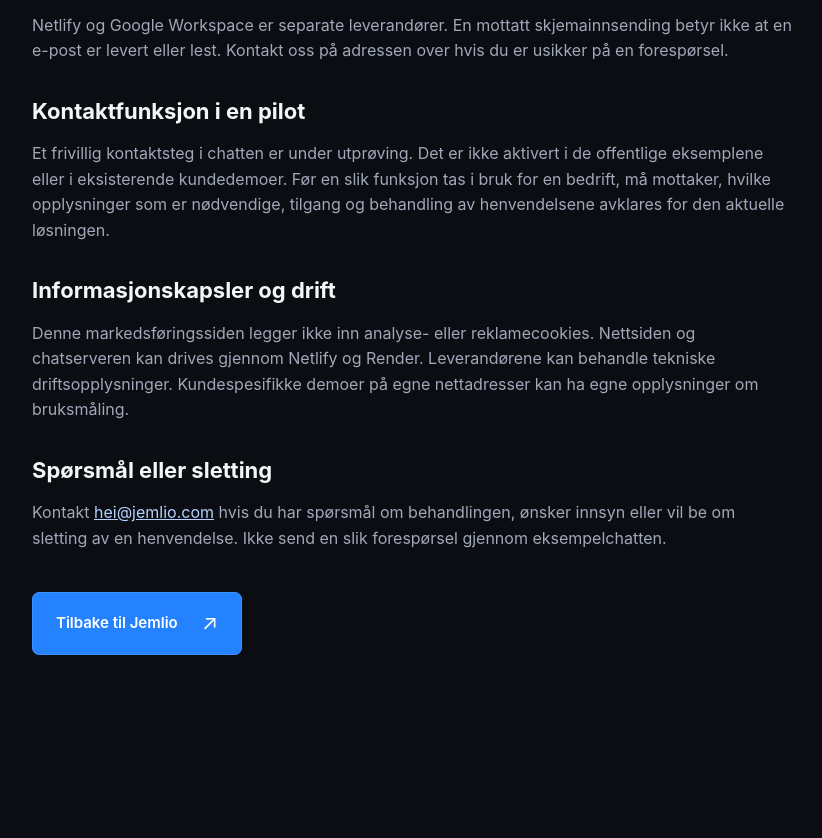
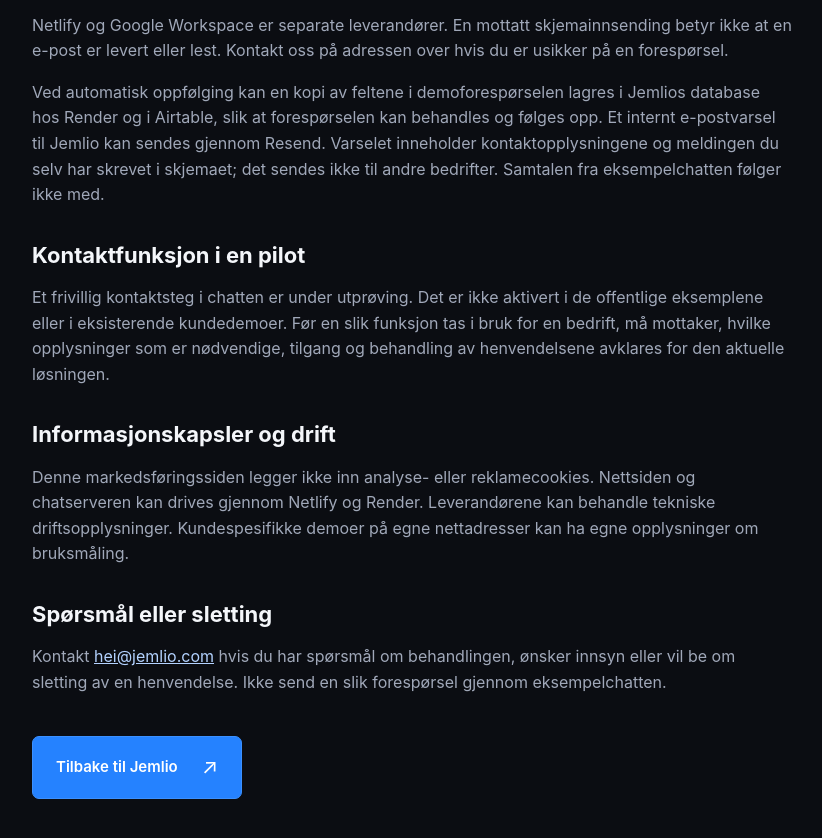
Before and after one commit to BlaskeBlisk1/nova-dynamics-bot-server, a website: page public/marketing/privacy.html in a window 1280 px wide. Shown: the part 1026-1864 px from the top of the page, without its empty margins (228-1050 px from the left). Before the commit the page ends 1771 px from the top, so only its background shows below. Drawn offline with Linux system fonts and the light colour scheme.

Commit message:
Publish approved Jemlio enquiry privacy wording from PR #22

```diff
--- a/public/marketing/privacy.html
+++ b/public/marketing/privacy.html
@@ -3,6 +3,7 @@
 <body><header class="header"><div class="nav-wrap"><a class="brand" href="./" aria-label="Til Jemlio"><img src="./assets/jemlio-wordmark.webp" alt="Jemlio" width="224" height="60"></a><a class="text-link" href="./">Tilbake til nettsiden ↗</a></div></header><main class="legal-page section-shell"><p class="eyebrow">JEMLIO</p><h1>Om demoen og personopplysninger</h1><p>Denne siden beskriver eksemplene og kontaktmulighetene på Jemlios nettside. Jemlio er det nye merkenavnet til Nova Dynamics. Du kan kontakte Matteus på <a href="mailto:hei@jemlio.com">hei@jemlio.com</a>.</p>
 <h2>Når du prøver chatten</h2><p>Spørsmålet ditt sendes til serveren for å gi et svar. De offentlige trafikkskole- og optikereksemplene er fiktive og svarer fra et avgrenset kunnskapsgrunnlag. De bestiller ikke timer, tar ikke betaling og oppretter ikke kundehenvendelser.</p><p>Ikke skriv helseopplysninger, navn, telefonnummer eller andre personopplysninger i chatten. Samtalen vises i nettleseren og tømmes når siden lastes på nytt. Disse tre nettsidechattene bruker ikke samtaleanalyse eller lagrer spørsmålsteksten i en kundedatabase. Teknisk drift og beskyttelse mot misbruk kan behandle opplysninger som tidspunkt, nettadresse, nettleser og IP-adresse.</p>
 <h2>Når du ber om en demo</h2><p>Når du trykker på «Be om min gratis mini-demo», sendes navn, e-post, bedrift eller nettside og eventuelle valgfrie opplysninger til Jemlio gjennom Netlify Forms. Du bekrefter selv at du ønsker kontakt om demoen. Forespørselen lagres i Netlify slik at Matteus kan behandle og følge den opp. Teknisk informasjon kan også behandles for drift og beskyttelse mot søppelinnsendinger.</p><p>Vi bruker opplysningene til å svare på og følge opp demoforespørselen din. Samtalen fra eksempelchatten legges ikke ved. Hvis du bruker «Tilpass dette til min bedrift», fylles bare den valgte bransjen inn i skjemaet. Ikke send kundeopplysninger, helseopplysninger eller andre sensitive opplysninger.</p><p>Du kan også velge e-post. «Åpne e-postutkast» åpner en melding i ditt eget e-postprogram; du må sende den selv. «Kopier forespørselen» kopierer feltene dine eller viser dem som tekst du kan kopiere, og sender ingen melding. E-post til og fra hei@jemlio.com håndteres gjennom Google Workspace.</p><p>Netlify og Google Workspace er separate leverandører. En mottatt skjemainnsending betyr ikke at en e-post er levert eller lest. Kontakt oss på adressen over hvis du er usikker på en forespørsel.</p>
+<p>Ved automatisk oppfølging kan en kopi av feltene i demoforespørselen lagres i Jemlios database hos Render og i Airtable, slik at forespørselen kan behandles og følges opp. Et internt e-postvarsel til Jemlio kan sendes gjennom Resend. Varselet inneholder kontaktopplysningene og meldingen du selv har skrevet i skjemaet; det sendes ikke til andre bedrifter. Samtalen fra eksempelchatten følger ikke med.</p>
 <h2>Kontaktfunksjon i en pilot</h2><p>Et frivillig kontaktsteg i chatten er under utprøving. Det er ikke aktivert i de offentlige eksemplene eller i eksisterende kundedemoer. Før en slik funksjon tas i bruk for en bedrift, må mottaker, hvilke opplysninger som er nødvendige, tilgang og behandling av henvendelsene avklares for den aktuelle løsningen.</p>
 <h2>Informasjonskapsler og drift</h2><p>Denne markedsføringssiden legger ikke inn analyse- eller reklamecookies. Nettsiden og chatserveren kan drives gjennom Netlify og Render. Leverandørene kan behandle tekniske driftsopplysninger. Kundespesifikke demoer på egne nettadresser kan ha egne opplysninger om bruksmåling.</p>
 <h2>Spørsmål eller sletting</h2><p>Kontakt <a href="mailto:hei@jemlio.com">hei@jemlio.com</a> hvis du har spørsmål om behandlingen, ønsker innsyn eller vil be om sletting av en henvendelse. Ikke send en slik forespørsel gjennom eksempelchatten.</p><a class="button" href="./">Tilbake til Jemlio <span aria-hidden="true">↗</span></a></main></body></html>
```
